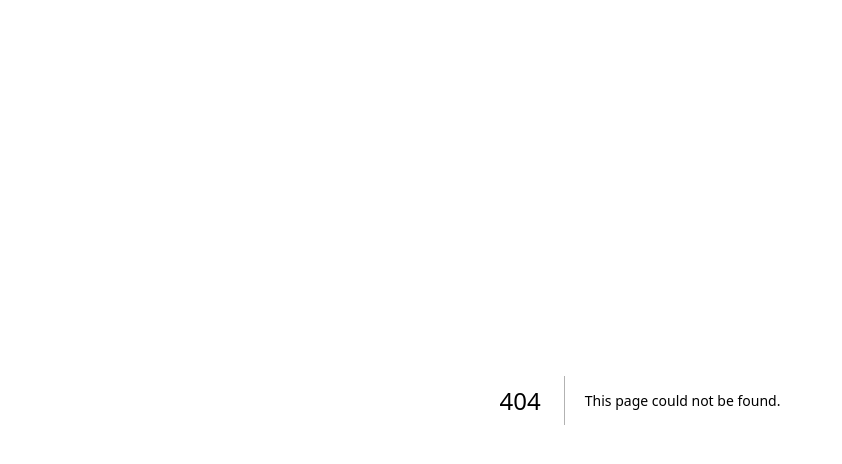
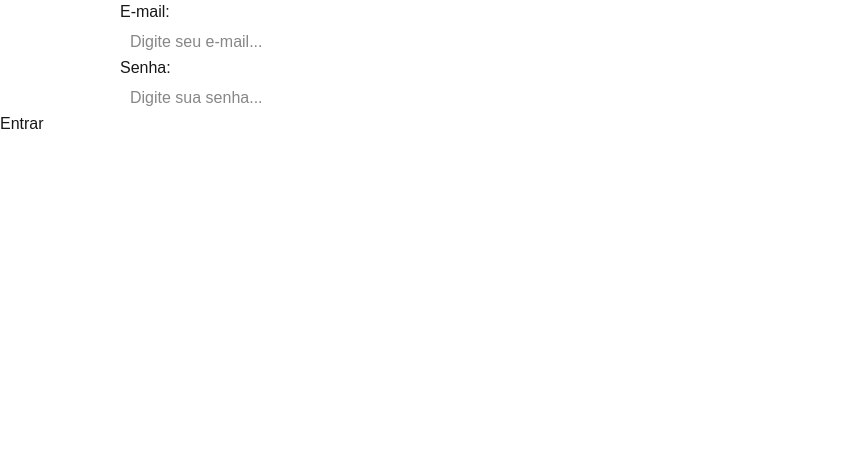
Before and after one commit to genzo-dev/conta-certa, a Next.js app in the folder frontend/: page /login in a window 1280 px wide. Before the commit this address had no page. Shown: the top 464 px of the page, without its empty margins (0-842 px from the left). Built offline with nearby package versions, Linux system fonts and the light colour scheme; no server answers.

Commit message:
feat: create InputText component

```diff
--- /dev/null
+++ b/frontend/app/components/FormLogin/index.tsx
@@ -0,0 +1,74 @@
+"use client";
+
+import { loginAction } from "@/actions/auth/login-action";
+import { useRouter, useSearchParams } from "next/navigation";
+import { useActionState, useEffect } from "react";
+import { toast } from "react-toastify";
+import InputText from "../InputText";
+
+export default function FormLogin() {
+  const initialState = {
+    email: "",
+    errors: [],
+  };
+
+  const [state, action, isPending] = useActionState(loginAction, initialState);
+  // TODO: adicionar outras configurações como notificações (toast) com SearchParams e router
+
+  const router = useRouter();
+  const searchParams = useSearchParams();
+  const userChanged = searchParams.get("userChanged");
+  const created = searchParams.get("created");
+
+  useEffect(() => {
+    if (state?.errors?.length > 0) {
+      toast.dismiss();
+      toast.error(state.errors.join(", "));
+    }
+  }, [state]);
+
+  useEffect(() => {
+    if (userChanged === "1") {
+      toast.dismiss();
+      toast.success("Seu usuário foi modificado. Faça login novamente.");
+      const url = new URL(window.location.href);
+      url.searchParams.delete("userChanged");
+      router.replace(url.toString());
+    }
+
+    if (created === "1") {
+      toast.dismiss();
+      toast.success("Seu usuário criado.");
+      const url = new URL(window.location.href);
+      url.searchParams.delete("created");
+      router.replace(url.toString());
+    }
+  }, [userChanged, created, router]);
+
+  return (
+    <form action={action} noValidate>
+      <InputText
+        labelText="E-mail:"
+        type="email"
+        name="email"
+        placeholder="Digite seu e-mail..."
+        disabled={isPending}
+        defaultValue={state?.email}
+      />
+
+      <InputText
+        labelText="Senha:"
+        type="password"
+        name="password"
+        placeholder="Digite sua senha..."
+        disabled={isPending}
+        defaultValue={state?.email}
+      />
+
+      <button disabled={isPending} type="submit">
+        Entrar
+      </button>
+      {!!state?.errors && <p className="text-red-600">{state.errors}</p>}
+    </form>
+  );
+}
--- /dev/null
+++ b/frontend/app/components/InputText/index.tsx
@@ -0,0 +1,25 @@
+import clsx from "clsx";
+import { useId } from "react";
+
+type InputTextProps = {
+  labelText?: string;
+} & React.ComponentProps<"input">;
+
+export default function InputText({ labelText, ...props }: InputTextProps) {
+  const id = useId();
+
+  return (
+    <div className="flex flex-col gap-1 px-30">
+      {labelText && <label htmlFor={id}>{labelText}</label>}
+
+      <input
+        {...props}
+        className={clsx(
+          "bg-white placeholder-[#878787] border-transparent focus:border-[#6DB571] text-black",
+          "px-2 rounded-sm outline-none border-2 "
+        )}
+        id={id}
+      />
+    </div>
+  );
+}
--- /dev/null
+++ b/frontend/app/login/page.tsx
@@ -0,0 +1,9 @@
+import FormLogin from "../components/FormLogin";
+
+export default function LoginPage() {
+  return (
+    <section>
+      <FormLogin />
+    </section>
+  );
+}
--- a/frontend/package.json
+++ b/frontend/package.json
@@ -13,6 +13,7 @@
     "next": "16.0.1",
     "react": "19.2.0",
     "react-dom": "19.2.0",
+    "react-toastify": "^11.0.5",
     "zod": "^4.1.13"
   },
   "devDependencies": {
```
Also changed, not shown: 1 other file (tests, documents, lock files or other folders).
